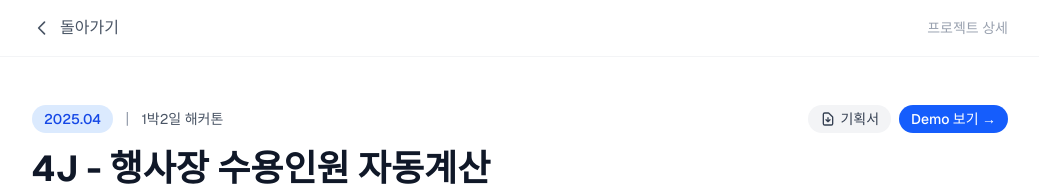
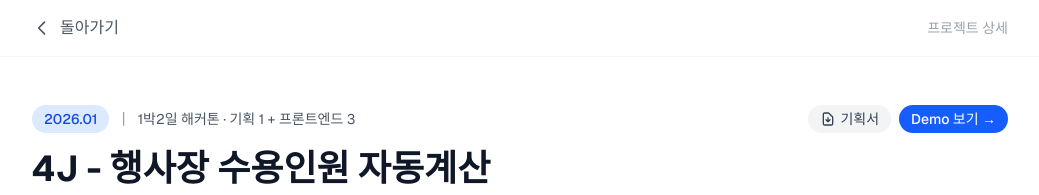
Before and after one commit to HeeJeShin/portfolio, a Next.js app: page /projects/4j in a window 1280 px wide. Shown: the top 195 px of the page, without its empty margins (120-1159 px from the left). Built offline with nearby package versions, Linux system fonts and the light colour scheme.

Commit message:
fix: 4J 프로젝트 날짜 및 팀 구성 정보 수정
- 날짜: 2025.04 → 2026.01 (RESUME.md와 일치)
- 팀 구성 정보 추가: 기획 1 + 프론트엔드 3

Co-Authored-By: Claude Opus 4.5 <noreply@anthropic.com>

```diff
--- a/app/projects/4j/_components/HeroSection.tsx
+++ b/app/projects/4j/_components/HeroSection.tsx
@@ -3,10 +3,10 @@ export const HeroSection = () => {
     <section className="mb-16">
       <div className="flex items-center gap-3 mb-4">
         <span className="px-3 py-1 bg-blue-100 text-blue-700 rounded-full text-sm font-medium">
-          2025.04
+          2026.01
         </span>
         <span className="text-gray-400">|</span>
-        <span className="text-gray-600 text-sm">1박2일 해커톤</span>
+        <span className="text-gray-600 text-sm">1박2일 해커톤 · 기획 1 + 프론트엔드 3</span>
         <div className="ml-auto flex gap-2">
           <a
             href="/doc/행사장수용인원자동계산_20260106_4J.pptx"
```
